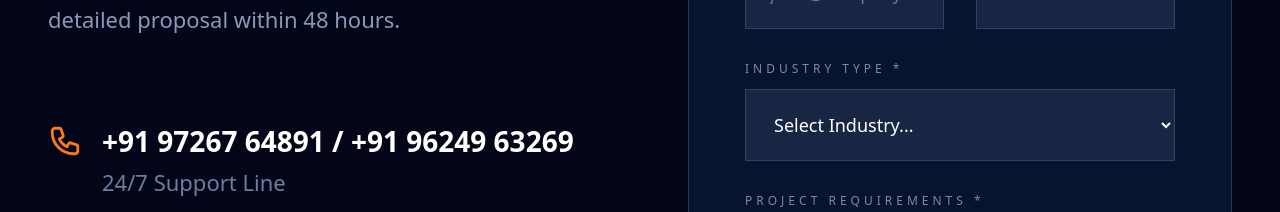
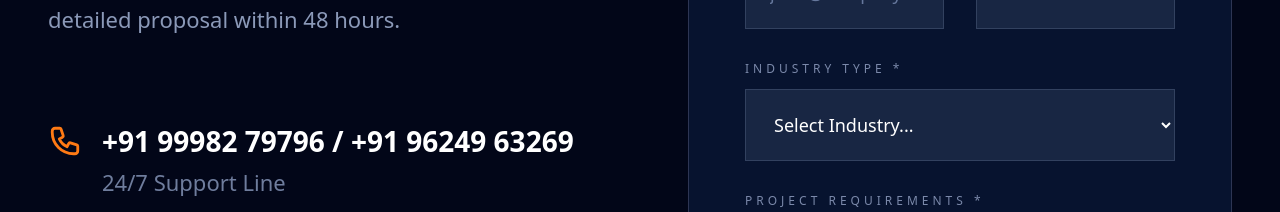
Before and after one commit to jskpatel/shivshakti-fabrication-and-engineering, a Next.js app: page / in a window 1280 px wide. Shown: the part 9700-9912 px from the top of the page. Built offline with nearby package versions, Linux system fonts and the light colour scheme.

Commit message:
Add files via upload

```diff
--- a/src/components/Contact.tsx
+++ b/src/components/Contact.tsx
@@ -52,7 +52,7 @@ export default function Contact() {
 
                 <div>
                   <h4 className="lg:text-[28px] text-[20px]  font-semibold text-white">
-                    <a href="callto:9726764891">+91 97267 64891</a> / <a href="callto:9624963269">+91 96249 63269</a>
+                    <a href="callto:9998279796">+91 99982 79796</a> / <a href="callto:9624963269">+91 96249 63269</a>
                   </h4>
 
                   <p className="mt-1 text-[22px] text-[#6f7d9d]">
```
